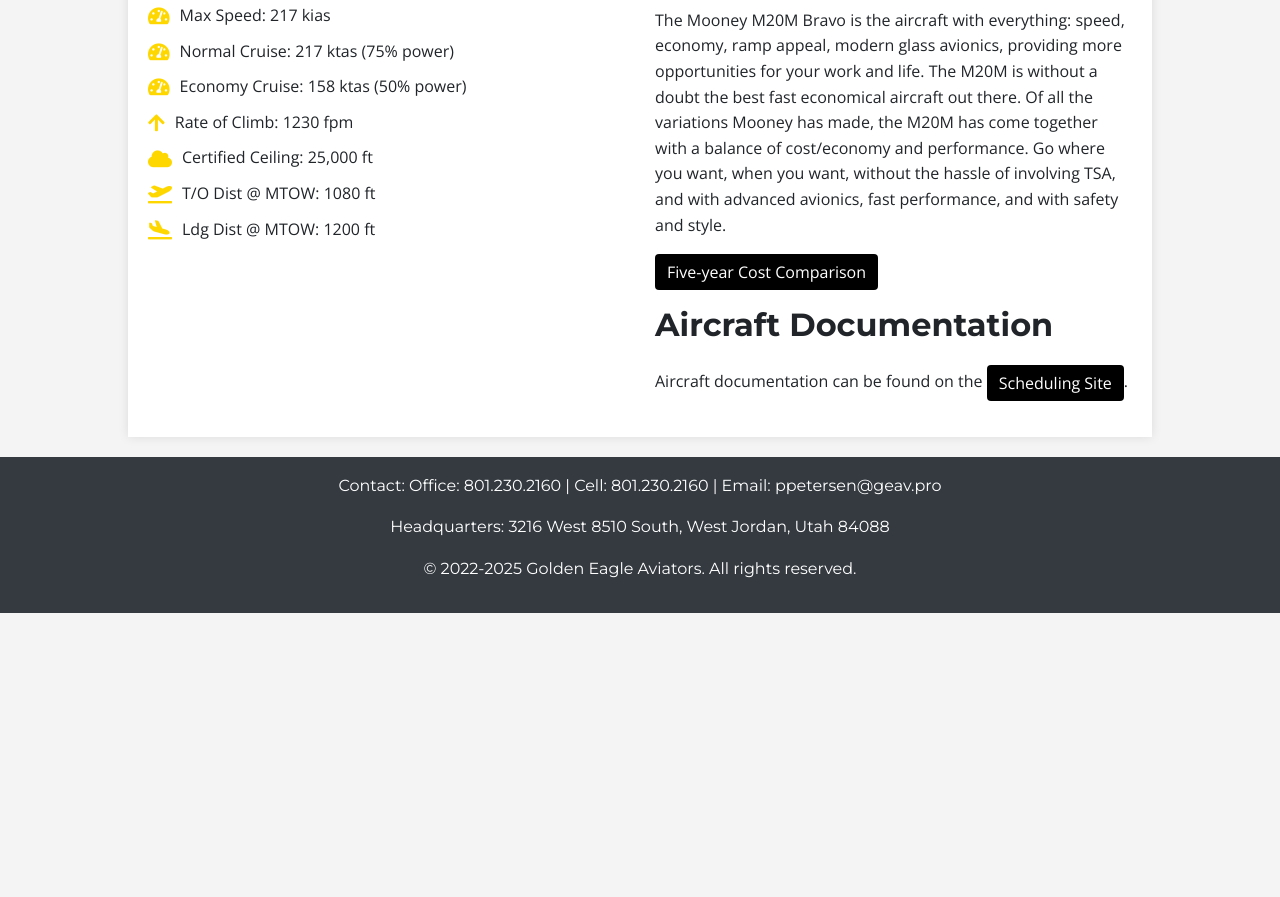
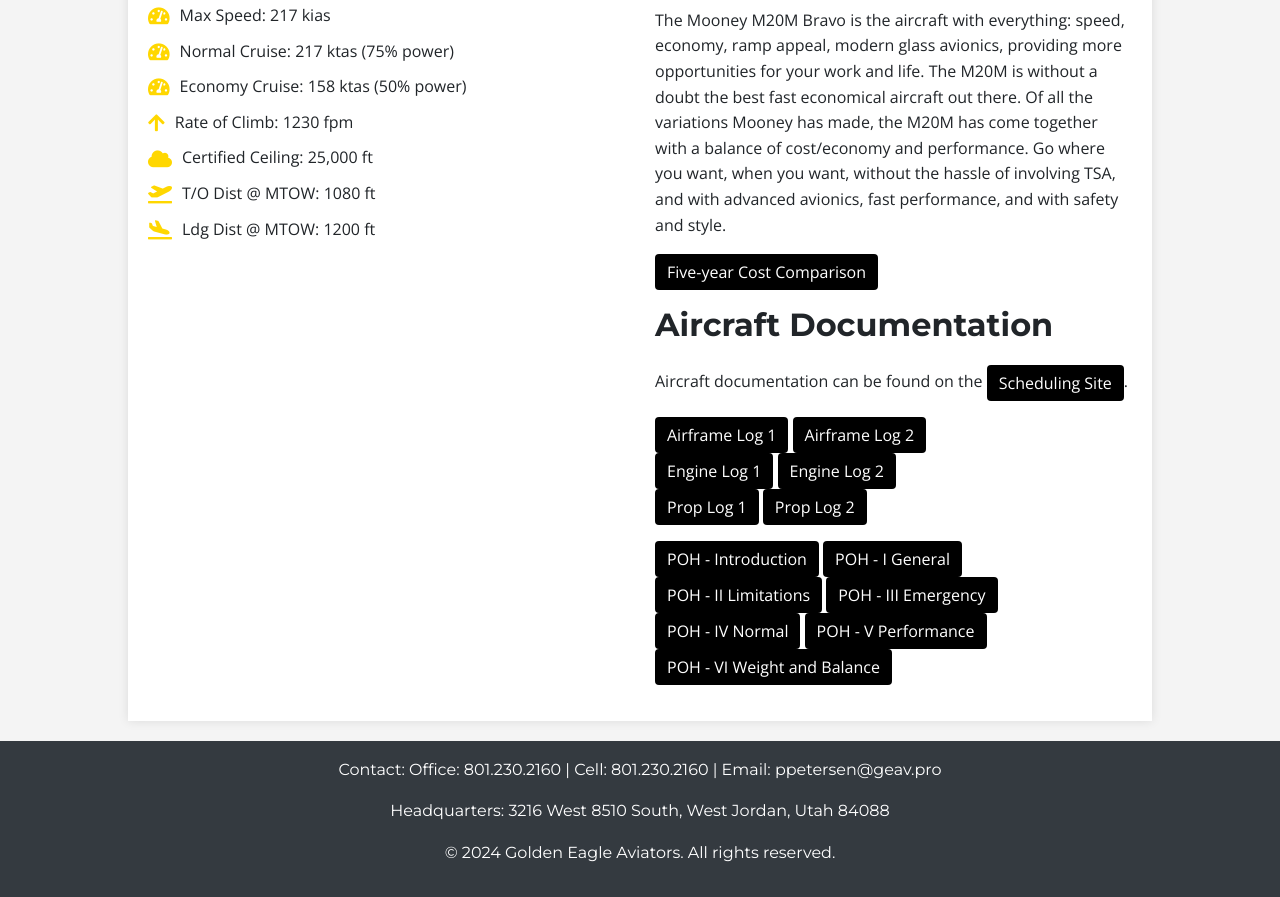
Before and after one commit to ppedro7/GEAV, a plain HTML site: page aircraft.html in a window 1280 px wide. Shown: the part 1661-2558 px from the top of the page. Before the commit the page ends 2274 px from the top, so only its background shows below. Drawn offline with nearby package versions, Linux system fonts and the light colour scheme.

Commit message:
Add files via upload

```diff
--- a/aircraft.html
+++ b/aircraft.html
@@ -206,7 +206,26 @@
                     <p><a href="cost.html" class="btn btn-primary btn-doc">Five-year Cost Comparison</a></p>
 
                     <h4 class="section-title">Aircraft Documentation</h4>
-                    <p>Aircraft documentation can be found on the <a href="https://www.pilotschedule.com/" class="btn btn-primary btn-doc">Scheduling Site</a>.</p>
+                    <p>Aircraft documentation can be found on the <a href="https://aircraftclubs.com" class="btn btn-primary btn-doc">Scheduling Site</a>.</p>
+					<p>
+						<a href="documents/logs/N69MB Airframe.pdf" class="btn btn-primary btn-doc">Airframe Log 1</a>
+						<a href="documents/logs/N69MB Airframe-2.pdf" class="btn btn-primary btn-doc">Airframe Log 2</a>
+					<br>
+						<a href="documents/logs/N69MB Engine.pdf" class="btn btn-primary btn-doc">Engine Log 1</a>
+						<a href="documents/logs/N69MB Engine-2.pdf" class="btn btn-primary btn-doc">Engine Log 2</a>
+					<br>
+						<a href="documents/logs/N69MB Prop Log.pdf" class="btn btn-primary btn-doc">Prop Log 1</a>
+						<a href="documents/logs/N69MB Prop Log-2.pdf" class="btn btn-primary btn-doc">Prop Log 2</a>
+					</p>
+					<p>
+						<a href="documents/poh/POH00-Introduction.pdf" class="btn btn-primary btn-doc">POH - Introduction</a>
+						<a href="documents/poh/POH01-I-General.pdf" class="btn btn-primary btn-doc">POH - I General</a>
+						<a href="documents/poh/POH02-II-Limitations.pdf" class="btn btn-primary btn-doc">POH - II Limitations</a>
+						<a href="documents/poh/POH03-III-Emergency.pdf" class="btn btn-primary btn-doc">POH - III Emergency</a>
+						<a href="documents/poh/POH04-IV-Normal.pdf" class="btn btn-primary btn-doc">POH - IV Normal</a>
+						<a href="documents/poh/POH05-V-Performance.pdf" class="btn btn-primary btn-doc">POH - V Performance</a>
+						<a href="documents/poh/POH06-VI-WeightAndBalance.pdf" class="btn btn-primary btn-doc">POH - VI Weight and Balance</a>
+					</p>
                 </div>
             </div>
         </section>
@@ -215,7 +234,7 @@
     <footer class="bg-dark text-white text-center p-3">
         <p>Contact: Office: 801.230.2160 | Cell: 801.230.2160 | Email: <a href="mailto:ppetersen@geav.pro" class="text-white">ppetersen@geav.pro</a></p>
         <p>Headquarters: 3216 West 8510 South, West Jordan, Utah 84088</p>
-        <p>&copy; 2022-2025 Golden Eagle Aviators. All rights reserved.</p>
+        <p>&copy; 2024 Golden Eagle Aviators. All rights reserved.</p>
     </footer>
 
     <script src="https://code.jquery.com/jquery-3.5.1.min.js"></script>
```
